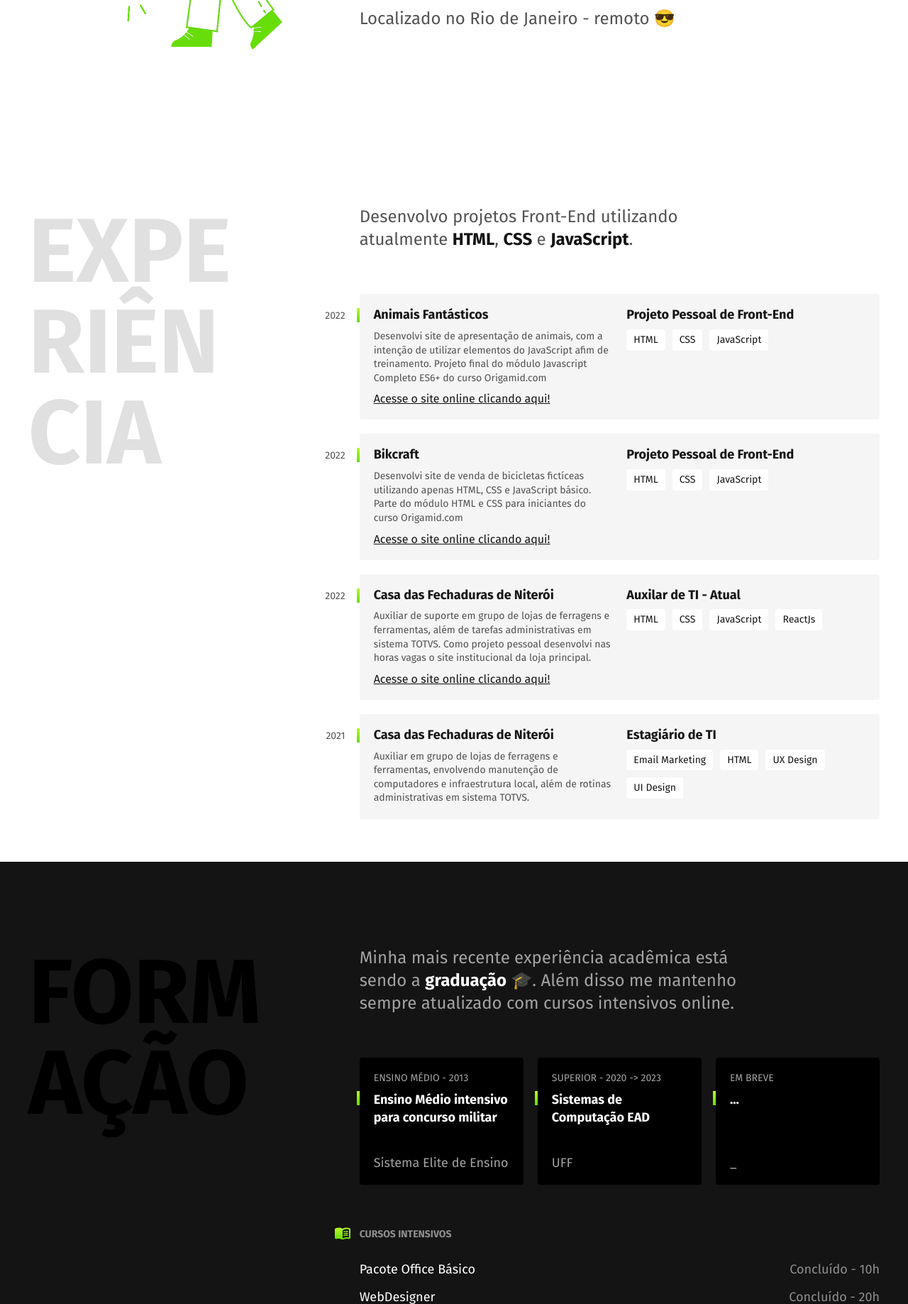
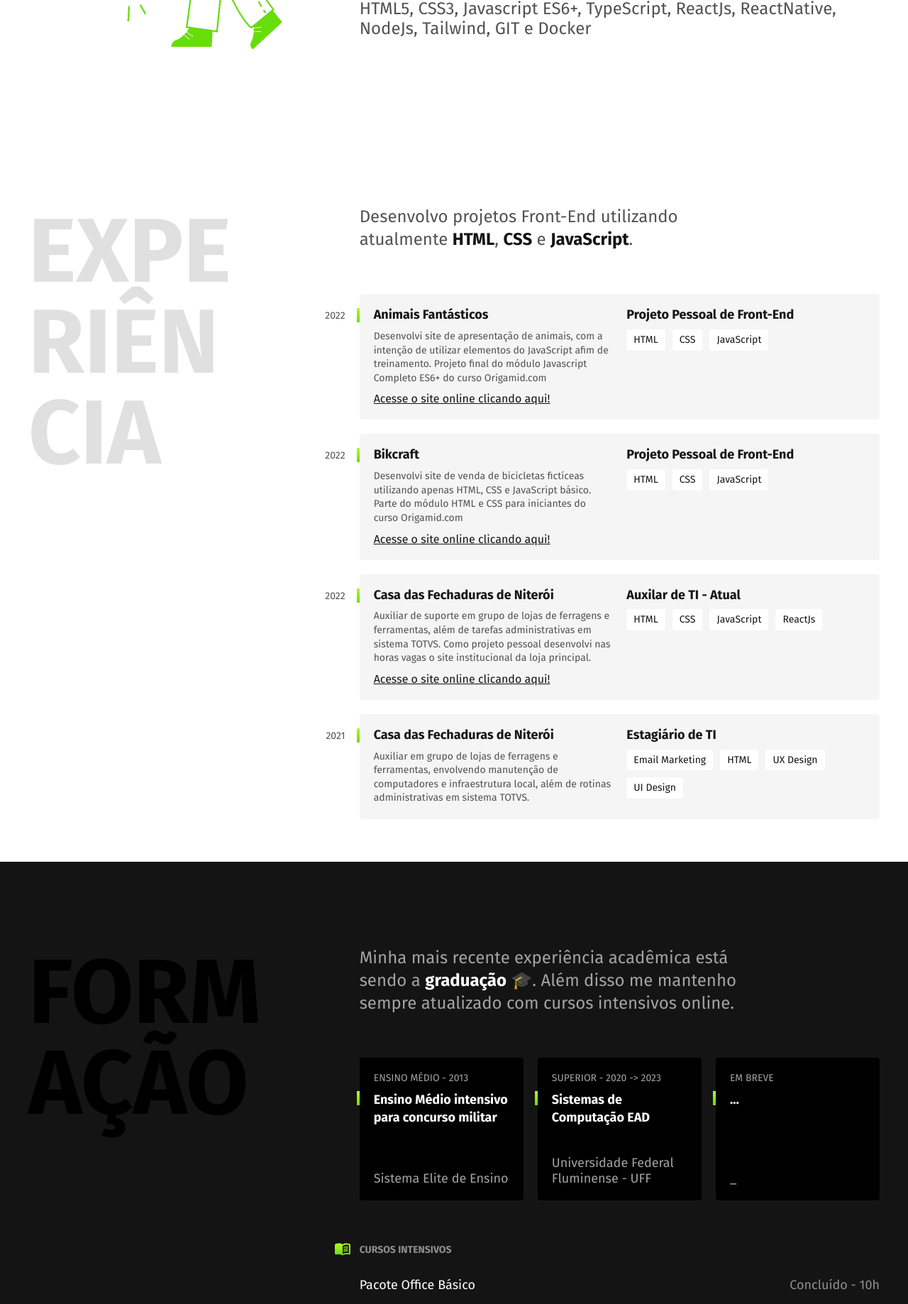
Before and after one commit to patrick2m/patrick2m.github.io, a plain HTML site: page index.html in a window 1280 px wide. Shown: the part 513-2350 px from the top of the page at 71% size. Drawn offline with Linux system fonts and the light colour scheme.

Commit message:
alteraçã de subtítulo e faculdade por extenso

```diff
--- a/index.html
+++ b/index.html
@@ -37,7 +37,7 @@
       <h1>
         Desenvolvedor<br />Front End<br />
       </h1>
-      <p>Localizado no Rio de Janeiro - remoto 😎</p>
+      <p>HTML5, CSS3, Javascript ES6+, TypeScript, ReactJs, ReactNative, NodeJs, Tailwind, GIT e Docker</p>
     </div>
   </main>
 
@@ -138,7 +138,7 @@
           <li class="faculdade">
             <span class="faculdade-tipo">Superior - 2020 -> 2023</span>
             <h3 class="faculdade-curso">Sistemas de Computação EAD</h3>
-            <span class="faculdade-instituicao">UFF</span>
+            <span class="faculdade-instituicao">Universidade Federal Fluminense - UFF</span>
           </li>
           <li class="faculdade">
             <span class="faculdade-tipo">Em Breve</span>
```
